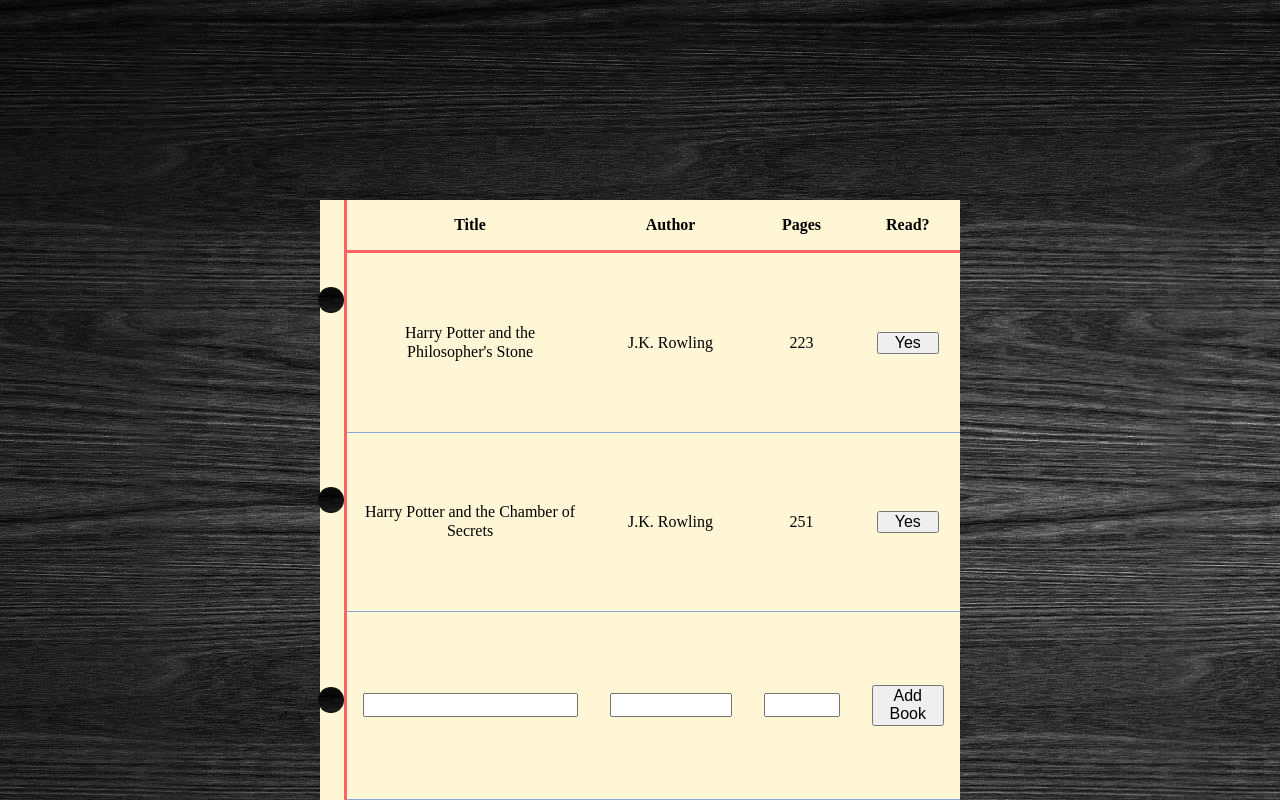
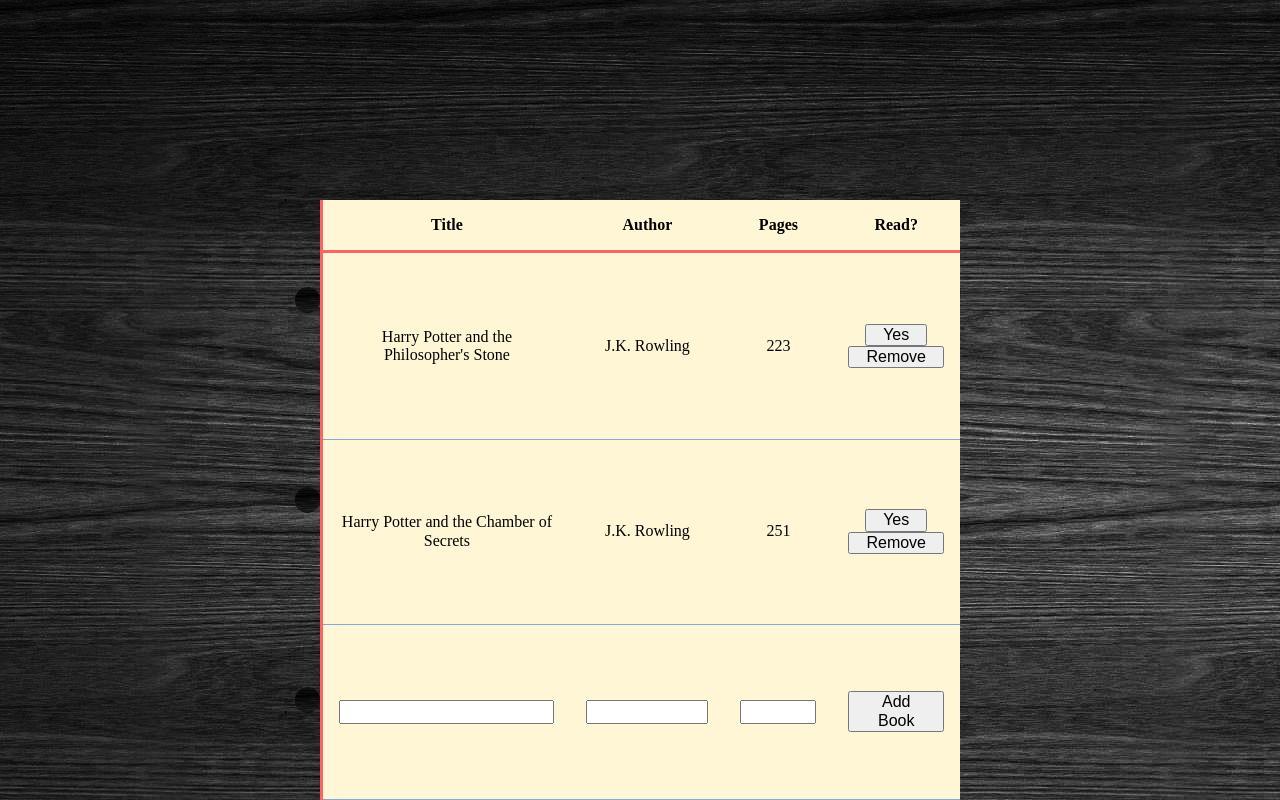
Before and after one commit to JonathanYiv/library, a plain HTML site: page index.html in a window 1280 px wide. Drawn offline with Linux system fonts and the light colour scheme.

Commit message:
Added removing books to library

```diff
--- a/assets/js/library.js
+++ b/assets/js/library.js
@@ -24,7 +24,8 @@ function addBookToLibrary() {
 }
 
 function removeBookFromLibrary() {
-
+  delete myLibrary[this.dataset.bookNumber];
+  render();
 }
 
 function render() {
@@ -52,18 +53,24 @@ function render() {
     const readStatusCell = row.insertCell();
     const readStatusButton = document.createElement("button");
     const readStatus = document.createTextNode(book.read ? "Yes" : "No");
+    const removeButton = document.createElement("button");
+    const removeButtonText = document.createTextNode("Remove");
     readStatusButton.appendChild(readStatus);
+    removeButton.appendChild(removeButtonText);
     readStatusCell.appendChild(readStatusButton);
+    readStatusCell.appendChild(removeButton);
 
     readStatusButton.dataset.bookNumber = index;
     readStatusButton.addEventListener("click", book.toggleReadStatus);
+
+    removeButton.dataset.bookNumber = index;
+    removeButton.addEventListener("click", removeBookFromLibrary);
 
     tableBody.appendChild(row);
   });
 }
 
 Book.prototype.toggleReadStatus = function() {
-  console.log(this.dataset.bookNumber);
   myLibrary[this.dataset.bookNumber].read = !myLibrary[this.dataset.bookNumber].read;
   render();
 }
```
Also changed, not shown: index.html (+0 -1 lines).
